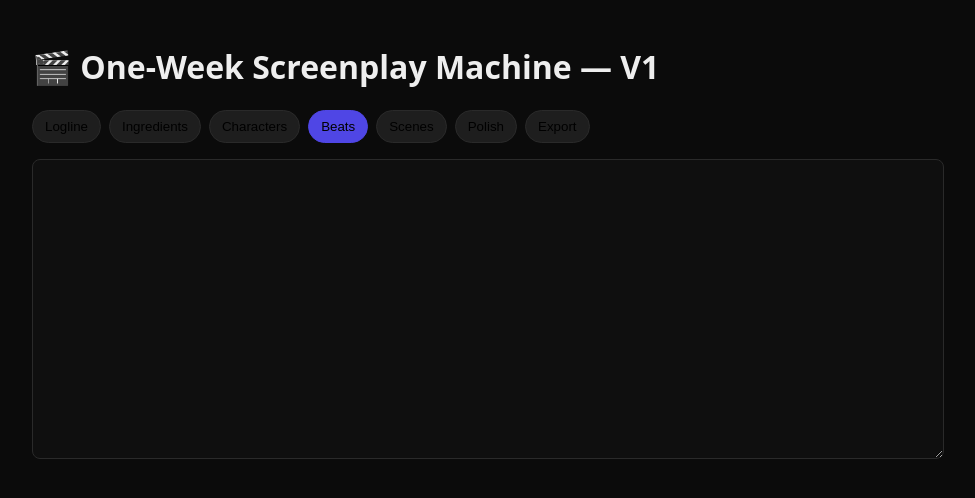
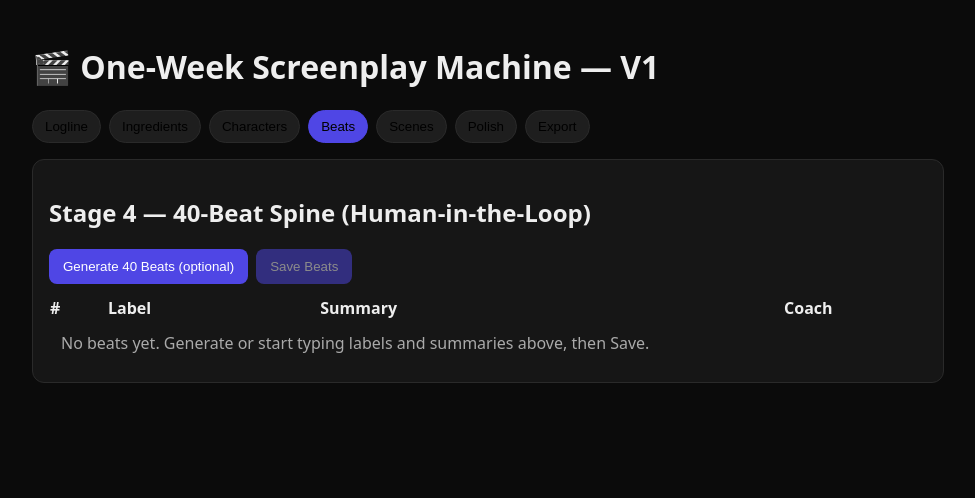
Before and after one commit to Rajkota03/one-week-screenplay-v1, a Next.js app: page / in a window 1280 px wide. Both pictures are taken after a click on the button "Beats". Shown: the top 498 px of the page, without its empty margins (152-1127 px from the left). Built offline with nearby package versions, Linux system fonts and the light colour scheme.

Commit message:
Update BeatsTab.tsx

```diff
--- a/components/BeatsTab.tsx
+++ b/components/BeatsTab.tsx
@@ -1,9 +1,31 @@
-import { useState, useEffect } from 'react';
+import { useEffect, useMemo, useState } from 'react';
 
-export default function BeatsTab({ projectId }) {
-  const [jsonText, setJsonText] = useState('');
-  const [status, setStatus] = useState('');
+type Beat = { num:number; label:string; summary:string; purpose?:string|null; stakes?:string|null };
 
+export default function BeatsTab({ projectId }:{ projectId:string|null; }) {
+  const [beats, setBeats] = useState<Beat[]>([]);
+  const [status, setStatus] = useState<string | null>(null);
+  const [busy, setBusy] = useState(false);
+  const [selected, setSelected] = useState<number | null>(null);
+  const [coach, setCoach] = useState<any>(null); // validation or scene tips
+  const [spine, setSpine] = useState<{logline?:string; theme?:string}>({});
+
+  // Load spine (logline + theme) for validators
+  useEffect(() => {
+    const loadSpine = async () => {
+      if (!projectId) return;
+      try {
+        const r = await fetch(`/api/get-project?id=${projectId}`);
+        const d = await r.json();
+        if (d?.project) {
+          setSpine({ logline: d.project.logline || '', theme: d.project.theme || '' });
+        }
+      } catch {}
+    };
+    loadSpine();
+  }, [projectId]);
+
+  // Load saved beats
   useEffect(() => {
     const load = async () => {
       if (!projectId) return;
@@ -11,24 +33,181 @@ export default function BeatsTab({ projectId }) {
         const r = await fetch(`/api/get-beats?id=${projectId}`);
         const d = await r.json();
         if (Array.isArray(d?.beats) && d.beats.length) {
-          setJsonText(JSON.stringify({ beats: d.beats }, null, 2));
-          setStatus(`Loaded ${d.beats.length} beats`);
+          const normalized = d.beats.map((b:any, i:number) => ({
+            num: b.num ?? i+1,
+            label: b.label || '',
+            summary: b.summary || ''
+          }));
+          setBeats(normalized);
+          setStatus(`Loaded ${normalized.length} beats`);
+        } else {
+          setBeats([]);
+          setStatus('No saved beats yet. Generate or add manually.');
         }
-      } catch (err) {
-        console.error(err);
-      }
+      } catch (e) { setStatus('Failed to load beats'); }
     };
     load();
   }, [projectId]);
 
+  const onChangeBeat = (idx:number, field:'label'|'summary', value:string) => {
+    setBeats(prev => prev.map((b,i)=> i===idx ? {...b, [field]: value} : b));
+  };
+
+  const generate40 = async () => {
+    setBusy(true); setStatus(null);
+    const r = await fetch('/api/refine-beats', {
+      method:'POST', headers:{'Content-Type':'application/json'},
+      body: JSON.stringify({ logline: 'Use project premise' })
+    });
+    const d = await r.json();
+    const arr = (d?.beats || []).map((b:any)=>({ num:b.num, label:b.label||'', summary:b.summary||'' }));
+    setBeats(arr);
+    setBusy(false);
+    setStatus(`Generated ${arr.length} beats`);
+  };
+
+  const save = async () => {
+    if (!projectId) { setStatus('No projectId. Save earlier stages first.'); return; }
+    setBusy(true); setStatus(null);
+    const r = await fetch('/api/save-beats', {
+      method:'POST', headers:{'Content-Type':'application/json'},
+      body: JSON.stringify({ projectId, beats: beats.map(b=>({ num:b.num, label:b.label, summary:b.summary })) })
+    });
+    const d = await r.json();
+    setBusy(false);
+    setStatus(d?.ok ? `Saved ✔ ${d.count} beats` : `Save failed: ${d?.error||'unknown'}`);
+  };
+
+  const validateBeat = async (idx:number) => {
+    const beat = beats[idx];
+    if (!beat) return;
+    setSelected(idx); setCoach(null); setBusy(true);
+    const r = await fetch('/api/validate-beat', {
+      method:'POST', headers:{'Content-Type':'application/json'},
+      body: JSON.stringify({ logline: spine.logline || '', theme: spine.theme || '', beat: { label: beat.label, summary: beat.summary } })
+    });
+    const d = await r.json();
+    setCoach({ type:'validate', data: d });
+    setBusy(false);
+  };
+
+  const sceneTips = async (idx:number) => {
+    const beat = beats[idx];
+    if (!beat) return;
+    setSelected(idx); setCoach(null); setBusy(true);
+    const r = await fetch('/api/scene-expectations', {
+      method:'POST', headers:{'Content-Type':'application/json'},
+      body: JSON.stringify({ logline: spine.logline || '', theme: spine.theme || '', beat: { label: beat.label, summary: beat.summary } })
+    });
+    const d = await r.json();
+    setCoach({ type:'scene', data: d });
+    setBusy(false);
+  };
+
+  const applyRewrite = () => {
+    if (!coach || coach.type !== 'validate' || selected==null) return;
+    const suggestion = coach?.data?.rewrite_suggestion as string;
+    if (!suggestion) return;
+    setBeats(prev => prev.map((b,i)=> i===selected ? {...b, summary: suggestion} : b));
+  };
+
+  const selectedBeat = useMemo(()=> selected!=null ? beats[selected] : null, [selected, beats]);
+
   return (
-    <div>
-      <textarea
-        value={jsonText}
-        onChange={e => setJsonText(e.target.value)}
-        style={{ width: '100%', height: '300px' }}
-      />
-      <p>{status}</p>
+    <div className="card">
+      <h2>Stage 4 — 40-Beat Spine (Human-in-the-Loop)</h2>
+
+      <div style={{display:'flex', gap:8, flexWrap:'wrap'}}>
+        <button className="button" onClick={generate40} disabled={busy}>{busy?'Working…':'Generate 40 Beats (optional)'}</button>
+        <button className="button" onClick={save} disabled={busy || beats.length===0}>{busy?'Saving…':'Save Beats'}</button>
+        {status && <span style={{marginLeft:8, color:'#8b8'}}>{status}</span>}
+      </div>
+
+      {/* Beats table */}
+      <div style={{marginTop:12, overflowX:'auto'}}>
+        <table style={{width:'100%', borderCollapse:'collapse'}}>
+          <thead>
+            <tr>
+              <th style={{textAlign:'left'}}>#</th>
+              <th style={{textAlign:'left'}}>Label</th>
+              <th style={{textAlign:'left'}}>Summary</th>
+              <th>Coach</th>
+            </tr>
+          </thead>
+          <tbody>
+            {beats.map((b, i) => (
+              <tr key={i} style={{borderTop:'1px solid #333'}}>
+                <td style={{verticalAlign:'top', padding:'6px 8px', width:40}}>{b.num || i+1}</td>
+                <td style={{verticalAlign:'top', padding:'6px 8px', minWidth:160}}>
+                  <input className="input" value={b.label} onChange={e=>onChangeBeat(i, 'label', e.target.value)} placeholder="e.g., Catalyst / Break into 2" />
+                </td>
+                <td style={{verticalAlign:'top', padding:'6px 8px'}}>
+                  <textarea rows={2} value={b.summary} onChange={e=>onChangeBeat(i, 'summary', e.target.value)} placeholder="1–2 sentence beat summary" />
+                </td>
+                <td style={{verticalAlign:'top', padding:'6px 8px', whiteSpace:'nowrap'}}>
+                  <button className="button" onClick={()=>validateBeat(i)} disabled={busy}>Validate</button>
+                  <button className="button" onClick={()=>sceneTips(i)} style={{marginLeft:6}} disabled={busy}>Scene Tips</button>
+                </td>
+              </tr>
+            ))}
+            {beats.length === 0 && (
+              <tr><td colSpan={4} style={{padding:12, color:'#aaa'}}>No beats yet. Generate or start typing labels and summaries above, then Save.</td></tr>
+            )}
+          </tbody>
+        </table>
+      </div>
+
+      {/* Coaching side panel */}
+      {selectedBeat && coach && (
+        <div className="card" style={{marginTop:12}}>
+          <h3>
+            Coach — Beat {selectedBeat.num || (selected!+1)}: {selectedBeat.label || '(untitled)'}
+          </h3>
+
+          {coach.type === 'validate' && (
+            <>
+              <p><strong>Scores</strong></p>
+              <pre className="card" style={{whiteSpace:'pre-wrap'}}>{JSON.stringify(coach.data?.score, null, 2)}</pre>
+              <p><strong>Diagnostics</strong></p>
+              <pre className="card" style={{whiteSpace:'pre-wrap'}}>{JSON.stringify(coach.data?.diagnostics, null, 2)}</pre>
+              {Array.isArray(coach.data?.notes) && coach.data.notes.length>0 && (
+                <>
+                  <p><strong>Notes</strong></p>
+                  <ul>{coach.data.notes.map((n:string, idx:number)=><li key={idx}>{n}</li>)}</ul>
+                </>
+              )}
+              {coach.data?.rewrite_suggestion && (
+                <div style={{marginTop:8}}>
+                  <p><strong>Rewrite Suggestion</strong></p>
+                  <pre className="card" style={{whiteSpace:'pre-wrap'}}>{coach.data.rewrite_suggestion}</pre>
+                  <button className="button" onClick={applyRewrite}>Apply Suggestion</button>
+                </div>
+              )}
+            </>
+          )}
+
+          {coach.type === 'scene' && (
+            <>
+              <p><strong>What Must Happen</strong></p>
+              <ul>{(coach.data?.what_must_happen || []).map((x:string, i:number)=><li key={i}>{x}</li>)}</ul>
+              <p><strong>Checklist</strong></p>
+              <ul>{(coach.data?.checklist || []).map((x:string, i:number)=><li key={i}>{x}</li>)}</ul>
+              {Array.isArray(coach.data?.watchouts) && coach.data.watchouts.length>0 && (
+                <>
+                  <p><strong>Watchouts</strong></p>
+                  <ul>{coach.data.watchouts.map((x:string, i:number)=><li key={i}>{x}</li>)}</ul>
+                </>
+              )}
+              {coach.data?.micro_prompts && (
+                <>
+                  <p><strong>Micro-prompts</strong></p>
+                  <pre className="card" style={{whiteSpace:'pre-wrap'}}>{JSON.stringify(coach.data.micro_prompts, null, 2)}</pre>
+                </>
+              )}
+            </>
+          )}
+        </div>
+      )}
     </div>
   );
 }
```
